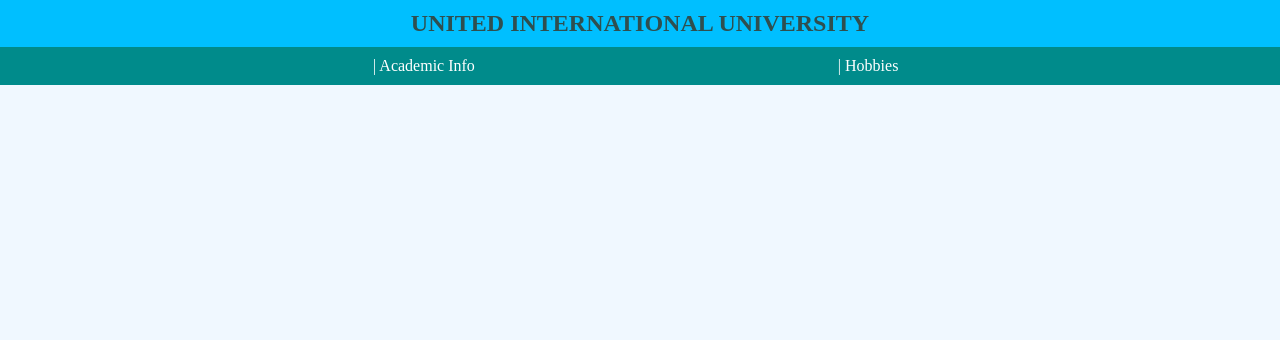
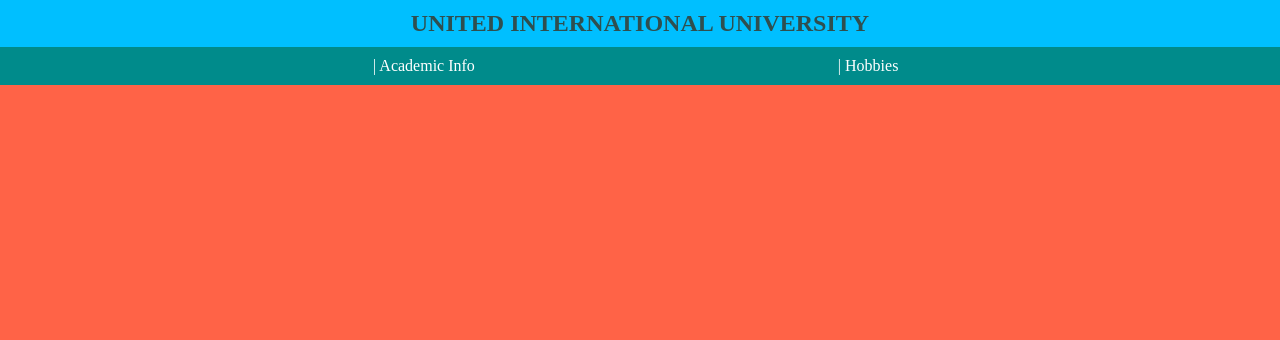
Before and after one commit to RRPx/RRPx.github.io, a plain HTML site: page index.html in a window 1280 px wide. Shown: the top 340 px of the page. Drawn offline with Linux system fonts and the light colour scheme.

Commit message:
Update index.html

```diff
--- a/index.html
+++ b/index.html
@@ -31,7 +31,7 @@ li a:hover {
 }
         </style>
     </head>
-<body style="margin:auto;background-color:aliceblue">
+<body style="margin:auto;background-color:tomato">
     <div style="background-color:deepskyblue">
     <h2 style="color:darkslategrey;text-align: center;margin-top: auto;padding: 10px"><b>UNITED INTERNATIONAL UNIVERSITY</b></h2>
     </div>
```
